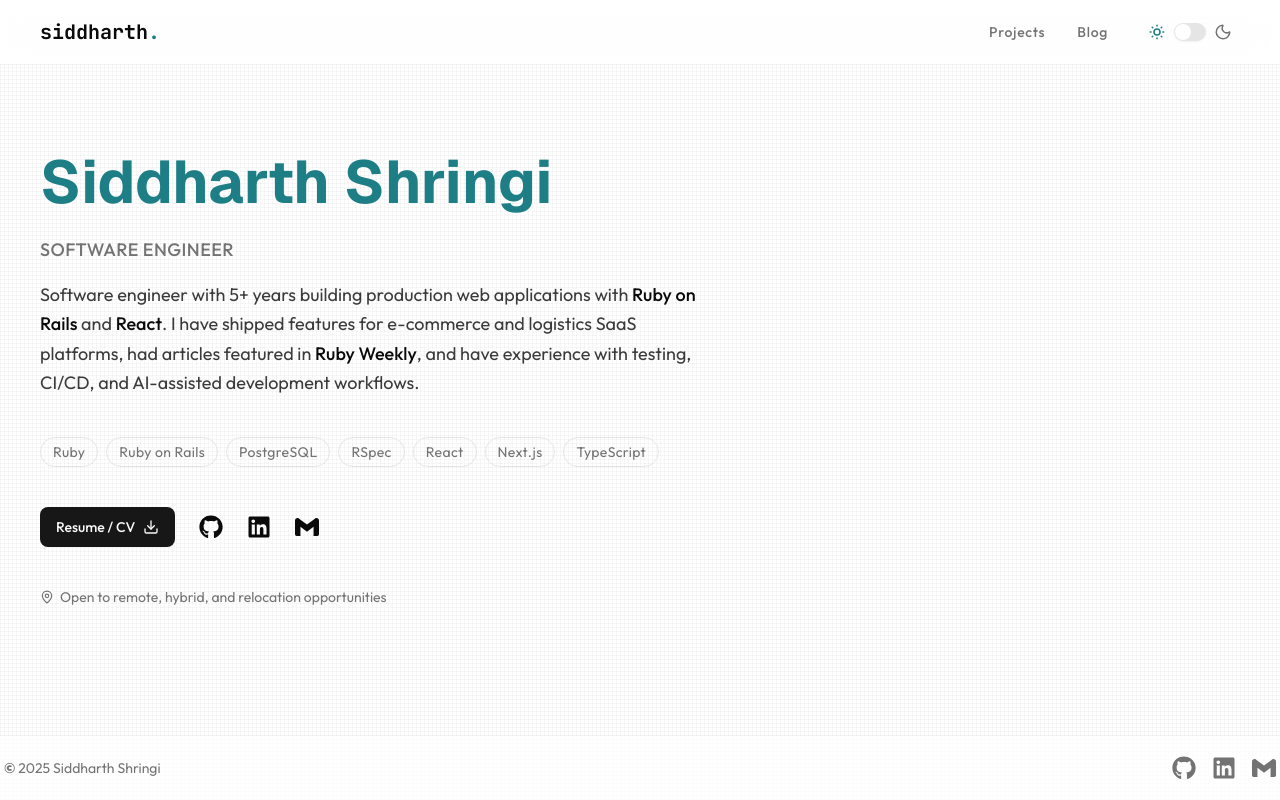
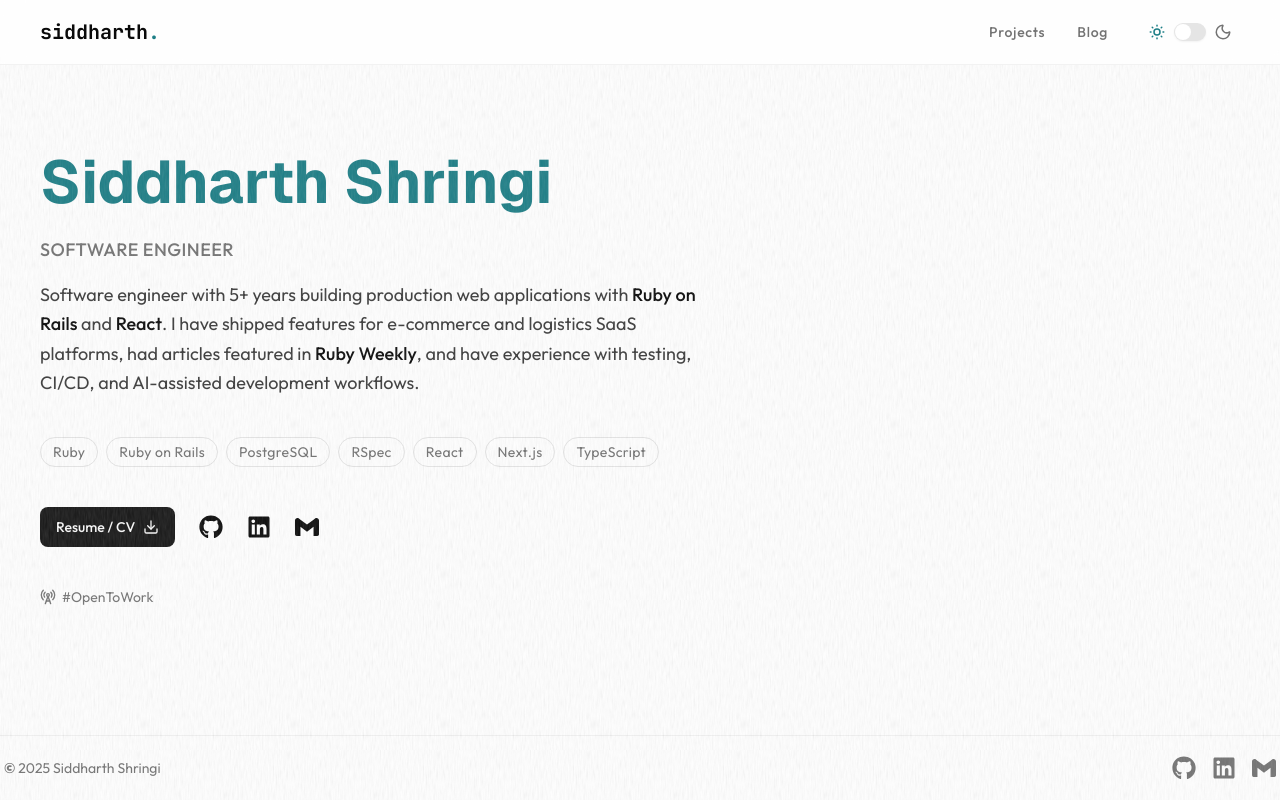
Before and after one commit to SiddharthShringi/siddharth-portfolio, a Next.js app: page / in a window 1280 px wide. Built offline with nearby package versions, Linux system fonts and the light colour scheme.

Commit message:
Grain texture (#43)
* Added grain texture background

* Added copy button to pre

* Fixed typescript error

```diff
--- a/app/blog/[slug]/page.tsx
+++ b/app/blog/[slug]/page.tsx
@@ -46,7 +46,7 @@
 }
 
 export default async function Post({ params }: { params: { slug: string } }) {
-  const { slug } = params;
+  const { slug } = await params;
   const post = await getPostBySlug(slug);
 
   if (!post) {
--- a/app/globals.css
+++ b/app/globals.css
@@ -152,39 +152,21 @@
   }
   body {
     @apply bg-background text-foreground font-outfit;
-    background-image:
-      repeating-linear-gradient(
-        0deg,
-        oklch(0 0 0 / 0.03) 0px,
-        oklch(0 0 0 / 0.03) 1px,
-        transparent 1px,
-        transparent 4px
-      ),
-      repeating-linear-gradient(
-        90deg,
-        oklch(0 0 0 / 0.03) 0px,
-        oklch(0 0 0 / 0.03) 1px,
-        transparent 1px,
-        transparent 4px
-      );
-    background-size: 4px 4px;
   }
-  .dark body {
-    background-image:
-      repeating-linear-gradient(
-        0deg,
-        oklch(1 0 0 / 0.03) 0px,
-        oklch(1 0 0 / 0.03) 1px,
-        transparent 1px,
-        transparent 4px
-      ),
-      repeating-linear-gradient(
-        90deg,
-        oklch(1 0 0 / 0.03) 0px,
-        oklch(1 0 0 / 0.03) 1px,
-        transparent 1px,
-        transparent 4px
-      );
+  body::before {
+    content: '';
+    position: fixed;
+    inset: 0;
+    z-index: 0;
+    pointer-events: none;
+    opacity: 0.16;
+    background-image: url('/fabric.svg');
+    background-repeat: repeat;
+    background-size: 150px 150px;
+  }
+  .dark body::before {
+    background-image: url('/noise.svg');
+    opacity: 0.085;
   }
 }
 
@@ -258,52 +240,3 @@
   background-color: rgba(100, 150, 255, 0.15);
   border-left: 2px solid rgb(100, 150, 255);
 }
-
-/* app/globals.css */
-
-/* Copy button styles */
-pre {
-  position: relative;
-}
-
-pre button[data-copy-button] {
-  position: absolute;
-  top: 0.5rem;
-  right: 0.5rem;
-  padding: 0.5rem 0.75rem;
-  border-radius: 0.375rem;
-  font-size: 0.75rem;
-  font-weight: 500;
-  background-color: rgba(55, 65, 81, 0.9);
-  color: #fff;
-  border: 1px solid rgba(75, 85, 99, 0.5);
-  cursor: pointer;
-  transition: all 0.2s;
-  opacity: 0;
-}
-
-pre:hover button[data-copy-button] {
-  opacity: 1;
-}
-
-pre button[data-copy-button]:hover {
-  background-color: rgba(75, 85, 99, 0.9);
-}
-
-pre button[data-copy-button]:active {
-  transform: scale(0.95);
-}
-
-/* Copied state */
-pre button[data-copy-button][data-copied] {
-  background-color: rgba(34, 197, 94, 0.9);
-  border-color: rgba(34, 197, 94, 0.5);
-}
-
-.dark pre button[data-copy-button] {
-  background-color: rgba(75, 85, 99, 0.9);
-}
-
-.dark pre button[data-copy-button]:hover {
-  background-color: rgba(107, 114, 128, 0.9);
-}
--- /dev/null
+++ b/components/CopyButton.tsx
@@ -0,0 +1,27 @@
+// components/CopyButton.tsx
+'use client';
+
+import { useState } from 'react';
+import { Check, Copy } from 'lucide-react';
+
+export default function CopyButton({ code }: { code: string }) {
+  const [copied, setCopied] = useState(false);
+
+  const handleCopy = async () => {
+    await navigator.clipboard.writeText(code);
+    setCopied(true);
+    setTimeout(() => setCopied(false), 2000);
+  };
+
+  return (
+    <button
+      onClick={handleCopy}
+      data-copy-button
+      data-copied={copied || undefined}
+      className="absolute top-2 right-2 p-1.5 rounded-md opacity-0 group-hover:opacity-100 transition-all duration-200 bg-muted hover:bg-muted-foreground/20 text-muted-foreground hover:text-foreground cursor-pointer"
+      aria-label="Copy code"
+    >
+      {copied ? <Check size={14} /> : <Copy size={14} />}
+    </button>
+  );
+}
--- a/components/Footer.tsx
+++ b/components/Footer.tsx
@@ -4,7 +4,7 @@
 
 export default function Footer() {
   return (
-    <footer className="bg-background/80 border-t border-border/50 px-4 sm:px-6 lg:px-8 xl:px-1 py-4 sm:py-0">
+    <footer className="border-t border-border/50 px-4 sm:px-6 lg:px-8 xl:px-1 py-4 sm:py-0">
       <div className="max-w-7xl mx-auto flex flex-col sm:flex-row justify-between items-center text-sm text-muted-foreground h-16">
         {/* Left side */}
         <p>
--- a/components/Introduction.tsx
+++ b/components/Introduction.tsx
@@ -1,7 +1,7 @@
 import React from 'react';
 import * as motion from 'motion/react-client';
 import { Button } from './ui/button';
-import { Download, MapPin } from 'lucide-react';
+import { Download, RadioTower } from 'lucide-react';
 import Socials from './Socials';
 import Link from 'next/link';
 import Image from 'next/image';
@@ -106,8 +106,8 @@
               className="flex flex-col gap-2 text-sm text-muted-foreground"
             >
               <div className="flex items-center gap-1.5">
-                <MapPin className="h-3.5 w-3.5" />
-                <span>Open to remote, hybrid, and relocation opportunities</span>
+                <RadioTower className="h-4 w-4" />
+                <span>#OpenToWork</span>
               </div>
             </motion.div>
           </div>
--- a/components/MDXContent.tsx
+++ b/components/MDXContent.tsx
@@ -2,15 +2,18 @@
 import { MDXRemote, type MDXRemoteProps } from 'next-mdx-remote-client/rsc';
 import rehypePrettyCode from 'rehype-pretty-code';
 import remarkGfm from 'remark-gfm';
+import Pre from '@/components/Pre';
+
+const components = {
+  pre: Pre, // 👈 override the default pre
+};
 
 const rehypePrettyCodeOptions = {
   theme: {
-    dark: 'github-dark-dimmed',
+    dark: 'material-theme-darker',
     light: 'one-light',
   },
 };
-
-const components = {};
 
 export default function MDXContent(props: JSX.IntrinsicAttributes & MDXRemoteProps) {
   return (
--- /dev/null
+++ b/components/Pre.tsx
@@ -0,0 +1,30 @@
+// components/mdx/Pre.tsx
+import CopyButton from '@/components/CopyButton';
+import React from 'react';
+
+function extractText(children: React.ReactNode): string {
+  if (typeof children === 'string') return children;
+  if (typeof children === 'number') return String(children);
+  if (!children) return '';
+
+  if (Array.isArray(children)) {
+    return children.map(extractText).join('');
+  }
+
+  if (React.isValidElement<{ children?: React.ReactNode }>(children)) {
+    return extractText(children.props.children);
+  }
+
+  return '';
+}
+
+export default function Pre({ children, ...props }: React.HTMLAttributes<HTMLPreElement>) {
+  const code = extractText(children);
+
+  return (
+    <pre {...props} className={`${props.className ?? ''} relative group`}>
+      {children}
+      <CopyButton code={code} />
+    </pre>
+  );
+}
```
Also changed, not shown: public/fabric.svg (added), public/noise.svg (added).
